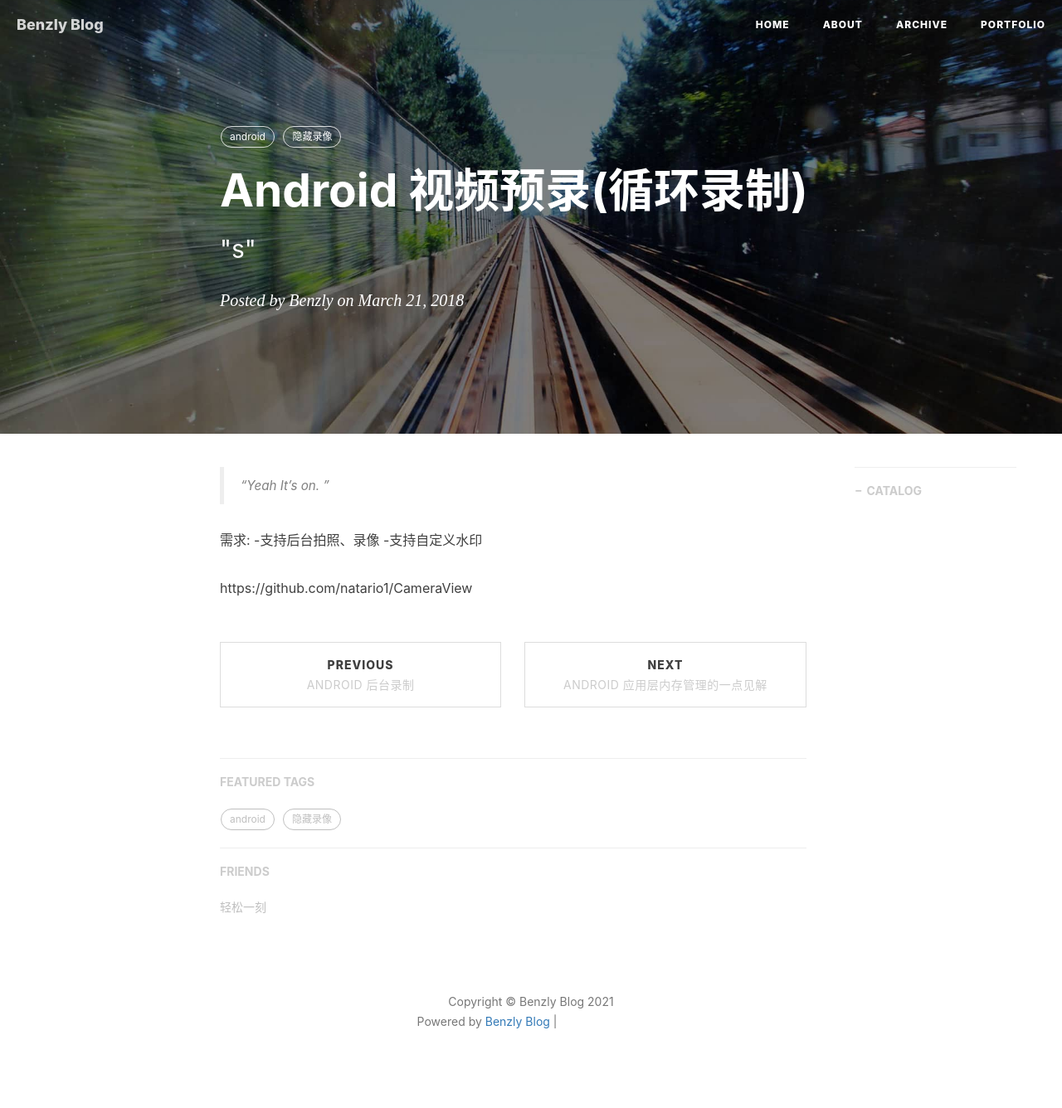
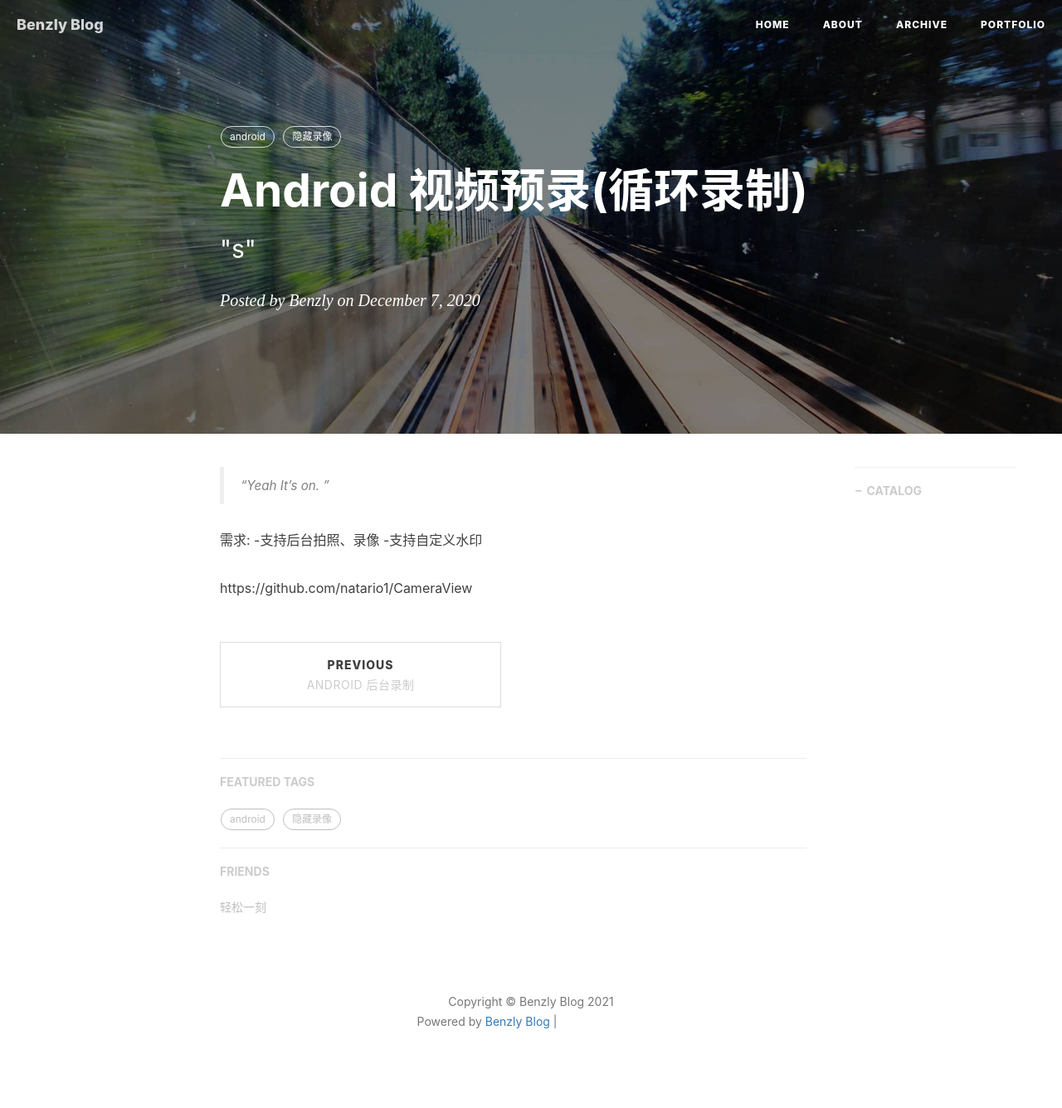
Before and after one commit to benzly/benzly.github.io, a Jekyll site: the page built from _posts/2020-12-07-Android 视频预录(循环录制).markdown, in a window 1280 px wide. Shown: the whole page at 83% size. Built offline with Jekyll 4.4.1, drawn with Linux system fonts in a browser that asks for light colours; nearby versions of some CDN libraries; comment, search, counter and statistics services are not loaded; grey boxes are pictures that could not be loaded.

Commit message:
edit blog

```diff
--- a/_posts/2018-05-16-Android 应用层内存管理的一点见解.markdown
+++ b/_posts/2018-05-16-Android 应用层内存管理的一点见解.markdown
@@ -2,7 +2,7 @@
 layout:     post
 title:      "Android 应用层内存管理的一点见解"
 subtitle:   " \"s\""
-date:       2019-08-14 12:00:00
+date:       2018-05-16 12:00:00
 author:     "Benzly"
 header-img: "img/post-bg-2015.jpg"
 catalog: true
--- a/_posts/2020-03-07-Android 后台录制.markdown
+++ b/_posts/2020-03-07-Android 后台录制.markdown
@@ -2,7 +2,7 @@
 layout:     post
 title:      "Android 后台录制"
 subtitle:   " \"s\""
-date:       2018-03-21 12:00:00
+date:       2020-03-07 12:00:00
 author:     "Benzly"
 header-img: "img/post-bg-2015.jpg"
 catalog: true
--- a/_posts/2020-12-07-Android 视频预录(循环录制).markdown
+++ b/_posts/2020-12-07-Android 视频预录(循环录制).markdown
@@ -2,7 +2,7 @@
 layout:     post
 title:      "Android 视频预录(循环录制)"
 subtitle:   " \"s\""
-date:       2018-03-21 12:00:00
+date:       2020-12-07 12:00:00
 author:     "Benzly"
 header-img: "img/post-bg-2015.jpg"
 catalog: true
```
